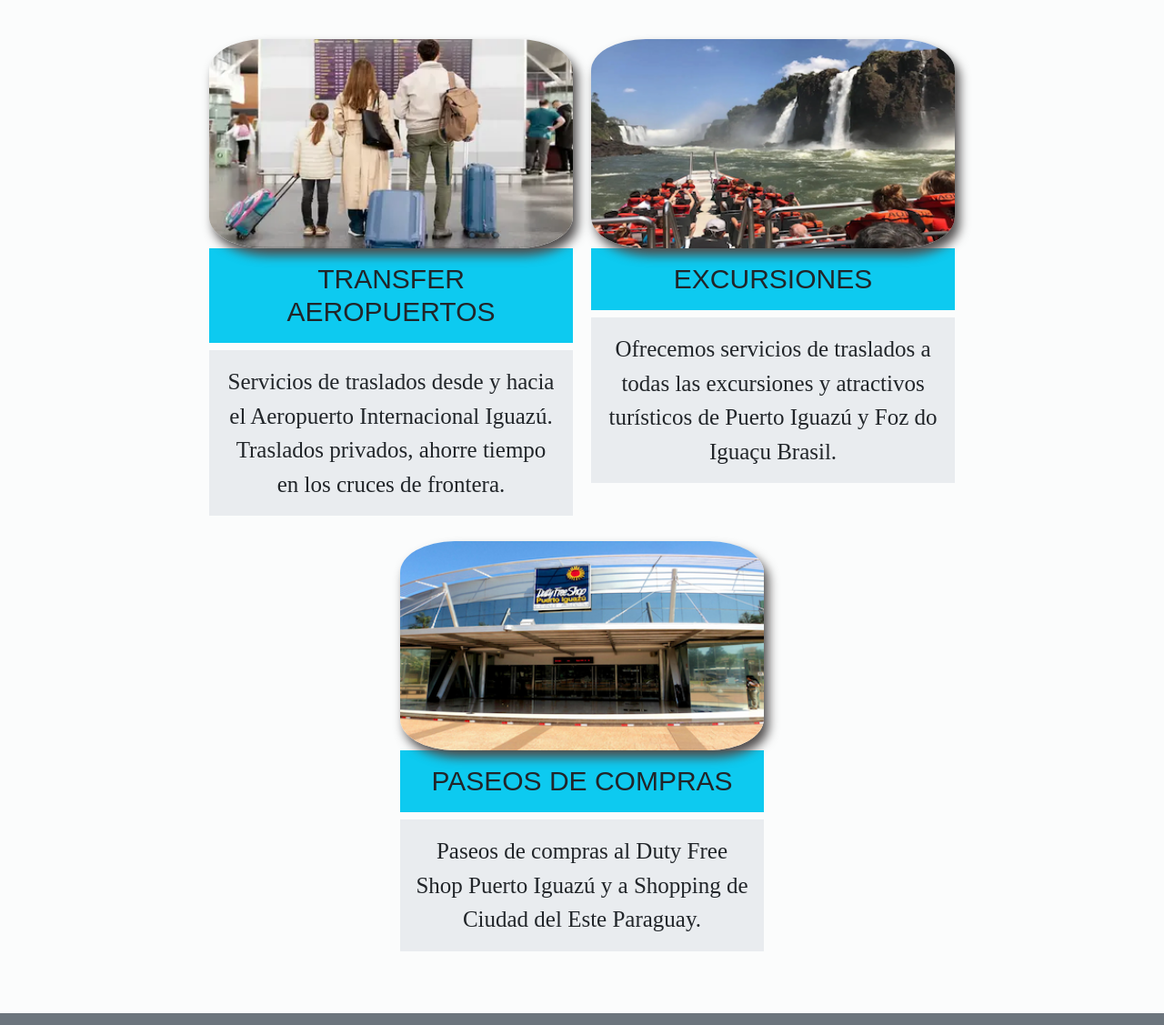
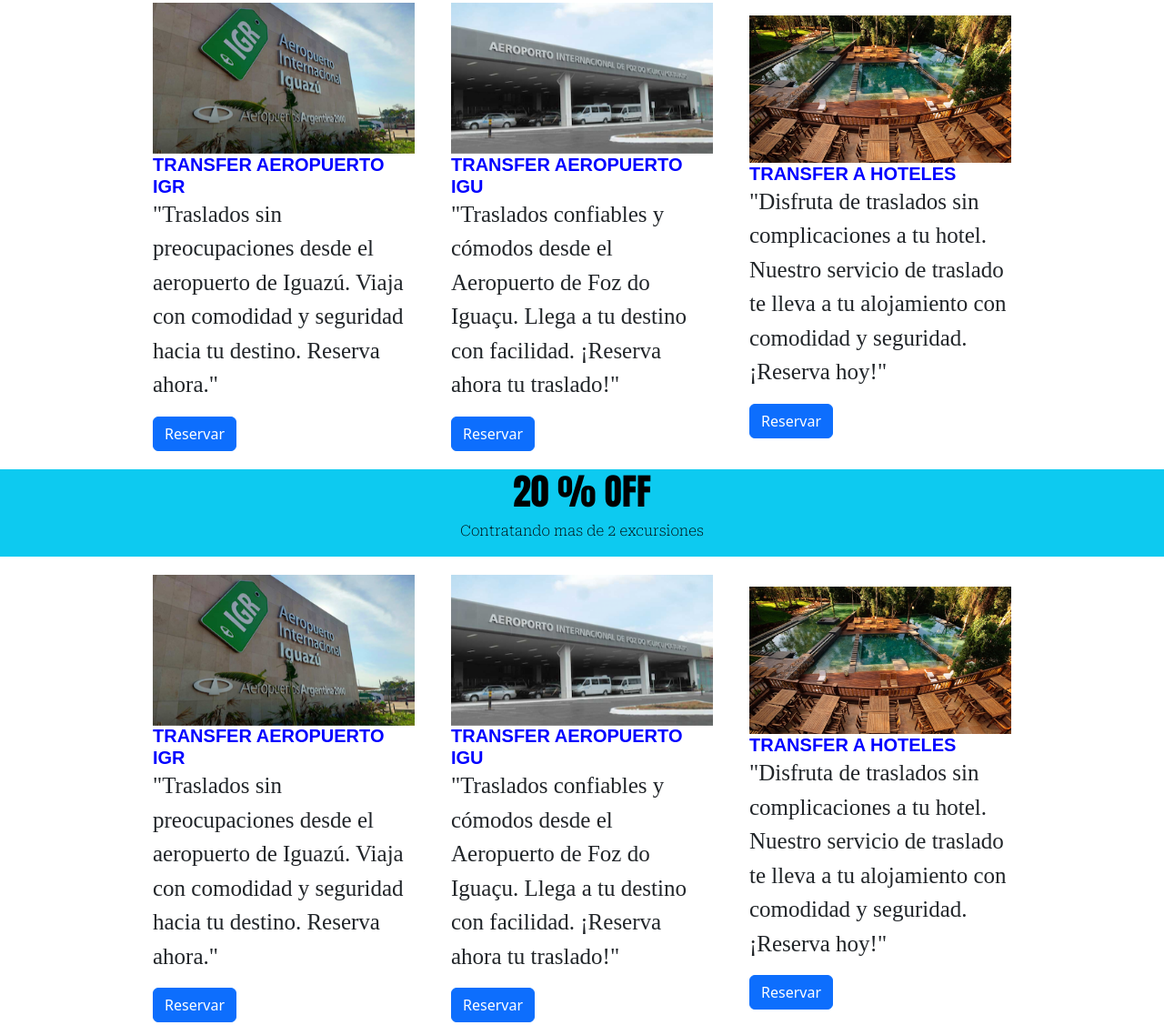
Before and after one commit to hernanpared/comision-46880, a website: page index.html in a window 1280 px wide. Shown: the part 683-1810 px from the top of the page at 91% size. Drawn offline with nearby package versions, Linux system fonts and the light colour scheme; a web font is replaced by a local one.

Commit message:
animaciones pag inicio

```diff
--- a/index.html
+++ b/index.html
@@ -158,67 +158,80 @@
         <!-- Inicio contenedor flex  -->
         <section class="flex-container">
 
-            <article class="item uno">
-                <img src="./assets/aeropuerto de iguazu.webp" alt="familiar en el aeropuerto">
-                <h3 class="class= p-3 mb-2 bg-info text-dark">TRANSFER AEROPUERTOS</h3>
-                <p class="p-3 mb-2 bg-body-secondary">Servicios de traslados desde y hacia el Aeropuerto Internacional
-                    Iguazú. Traslados privados, ahorre
-                    tiempo en los cruces de frontera.</p>
-            </article>
+            <div class="cards">
+                <img src="./assets/aeropuerto iguazu.png" class="card-img-top kenburns-bottom-left" alt="aeropuerto iguazu">
+                <div class="card-body">
+                    <h5 class="card-title card-color">TRANSFER AEROPUERTO IGR</h5>
+                    <p class="card-text">"Traslados sin preocupaciones desde el aeropuerto de Iguazú. Viaja con comodidad y
+                        seguridad hacia tu destino. Reserva ahora."</p>
+                    <a href="./pages/contacto.html" class="btn btn-primary">Reservar</a>
+                </div>
+            </div>
 
-            <article class="item dos">
-                <img src="./assets/excursiones.png" alt="excursiones en misiones">
-                <h3 class="class= p-3 mb-2 bg-info text-dark">EXCURSIONES</h3>
-                <p class="p-3 mb-2 bg-body-secondary">Ofrecemos servicios de traslados a todas las excursiones y
-                    atractivos turísticos de Puerto Iguazú y
-                    Foz do Iguaçu Brasil.</p>
-            </article>
+            <div class="cards">
+                <img src="./assets/aeropuerto de foz.png" class="card-img-top kenburns-bottom-left" alt="aeropuerto de foz">
+                <div class="card-body">
+                    <h5 class="card-title card-color">TRANSFER AEROPUERTO IGU</h5>
+                    <p class="card-text">"Traslados confiables y cómodos desde el Aeropuerto de Foz do Iguaçu.
+                        Llega a tu destino con facilidad. ¡Reserva ahora tu traslado!"</p>
+                    <a href="./pages/contacto.html" class="btn btn-primary">Reservar</a>
+                </div>
+            </div>
 
-            <article class="item tres">
-                <img src="./assets/duty free.png" alt="duty free shop iguazú">
-                <h3 class="class= p-3 mb-2 bg-info text-dark">PASEOS DE COMPRAS</h3>
-                <p class="p-3 mb-2 bg-body-secondary">Paseos de compras al Duty Free Shop Puerto Iguazú y a Shopping de
-                    Ciudad del Este Paraguay.</p>
-            </article>
+            <div class="cards">
+                <img src="./assets/hotel loi suite.jpg" class="card-img-top kenburns-bottom-left" alt="hoteles en iguazu">
+                <div class="card-body">
+                    <h5 class="card-title card-color">TRANSFER A HOTELES</h5>
+                    <p class="card-text">
+                        "Disfruta de traslados sin complicaciones a tu hotel. Nuestro servicio de
+                        traslado te lleva a tu alojamiento con comodidad y seguridad. ¡Reserva hoy!"</p>
+                    <a href="./pages/contacto.html" class="btn btn-primary">Reservar</a>
+                </div>
+            </div>
         </section>
 
         <!-- Fin contenedor flex -->
 
         <!-- ofertas -->
-        <section class="p-3 mb-2 bg-secondary text-white ofertas">
+        <section class="contenedor-ofertas">
             <article>
-                <h2>20 % OFF</h2>
+                <h2 class="tracking-in-contract-bck-bottom">20 % OFF</h2>
                 <p>Contratando mas de 2 excursiones</p>
             </article>
         </section>
         <!-- ofertas -->
 
         <section class="flex-container">
-            <article class="item cuatro">
-                <img src="./assets/minas de wanda.png" alt="minas de wanda">
-                <h3 class="class= p-3 mb-2 bg-info text-dark">MINAS DE WANDA</h3>
-                <p class="p-3 mb-2 bg-body-secondary">Las Minas de Wanda se encuentran ubicadas en la localidad de
-                    Colonia Wanda a unos 40 km de Puerto
-                    Iguazú, 40 min de viaje. Es uno de los destinos mas elegidos de Misiones, una oportunidad única de
-                    conocer el apasionante mundo de las piedras preciosas. </p>
-            </article>
-            <article class="item cinco">
-                <img src="./assets/ruinas de san ignacio.png" alt="ruinas de san ignacio">
-                <h3 class="class= p-3 mb-2 bg-info text-dark">RUINAS DE SAN IGNACIO</h3>
-                <p class="p-3 mb-2 bg-body-secondary">Las Ruinas de San Ignacio, se encuentran ubicadas en la localidad
-                    de San Ignacio Misiones, a unos 240
-                    km de Puerto Iguazú. Son una de las reliquias históricas mejor conservadas de las reducciones
-                    jesuíticas de la región. No se pierda la oportunidad de aprender mas sobre la historia de la región.
-                </p>
-            </article>
-            <article class="item seis">
-                <img src="./assets/cruz de santa ana.png">
-                <h3 class="class= p-3 mb-2 bg-info text-dark">CRUZ DE SANTA ANA</h3>
-                <p class="p-3 mb-2 bg-body-secondary">La Cruz de Santa Ana se encuentra ubicada en la localidad de Santa
-                    Ana Misiones, en un lugar
-                    privilegiado, rodeado de vegetación y fauna autóctona. Es una experiencia inolvidable para estar mas
-                    cerca de la naturaleza y aprender sobre la cultura del lugar. </p>
-            </article>
+            <div class="cards">
+                <img src="./assets/aeropuerto iguazu.png" class="card-img-top kenburns-bottom-left" alt="aeropuerto iguazu">
+                <div class="card-body">
+                    <h5 class="card-title card-color">TRANSFER AEROPUERTO IGR</h5>
+                    <p class="card-text">"Traslados sin preocupaciones desde el aeropuerto de Iguazú. Viaja con comodidad y
+                        seguridad hacia tu destino. Reserva ahora."</p>
+                    <a href="./pages/contacto.html" class="btn btn-primary">Reservar</a>
+                </div>
+            </div>
+
+            <div class="cards">
+                <img src="./assets/aeropuerto de foz.png" class="card-img-top kenburns-bottom-left" alt="aeropuerto de foz">
+                <div class="card-body">
+                    <h5 class="card-title card-color">TRANSFER AEROPUERTO IGU</h5>
+                    <p class="card-text">"Traslados confiables y cómodos desde el Aeropuerto de Foz do Iguaçu.
+                        Llega a tu destino con facilidad. ¡Reserva ahora tu traslado!"</p>
+                    <a href="./pages/contacto.html" class="btn btn-primary">Reservar</a>
+                </div>
+            </div>
+
+            <div class="cards">
+                <img src="./assets/hotel loi suite.jpg" class="card-img-top kenburns-bottom-left" alt="hoteles en iguazu">
+                <div class="card-body">
+                    <h5 class="card-title card-color">TRANSFER A HOTELES</h5>
+                    <p class="card-text">
+                        "Disfruta de traslados sin complicaciones a tu hotel. Nuestro servicio de
+                        traslado te lleva a tu alojamiento con comodidad y seguridad. ¡Reserva hoy!"</p>
+                    <a href="./pages/contacto.html" class="btn btn-primary">Reservar</a>
+                </div>
+            </div>
         </section>
 
 
--- a/scss/layout/_inicio.scss
+++ b/scss/layout/_inicio.scss
@@ -1,4 +1,3 @@
-
 /*carrucel*/
 .d-item {
     height: 500px;
@@ -12,9 +11,9 @@
 
 /*carrucel*/
 
-button{
-    p{
-        a{
+button {
+    p {
+        a {
             text-decoration: none;
         }
     }
@@ -22,14 +21,8 @@ button{
 
 
 .flex-container {
-    background-color: #fbfcfc;
-    width: 100%;
-    height: 100%;
-    padding: 50px;
-    display: flex;
-    align-items: baseline;
-    flex-wrap: wrap;
-    justify-content: center;
+
+    @include display-flex (center, center, 100%, 100%);
 
     .item {
         width: 400px;
@@ -53,9 +46,30 @@ button{
         font-size: 25px;
         font-family: 'Times New Roman', Times, serif;
     }
+
+
+    .cards{
+        width: 18rem;
+        margin: 20px;
+
+    }
+
+    .card-color{
+        color: blue;
+        font-weight: 900;
+    }
+
 }
 
-.ofertas {
+
+.contenedor-ofertas{
+    @include display-flex(center, center, 100%, 100%);
+    background-color: #0DCAF0;
+    color: black;
+    h2{
+    font-family: Impact, Haettenschweiler, 'Arial Narrow Bold', sans-serif;
+    font-size: 40px;
     text-align: center;
+    }
 
 }
--- /dev/null
+++ b/scss/utilities/_animaciones.scss
@@ -0,0 +1,74 @@
+/*animacion img*/
+.kenburns-bottom-left {
+    -webkit-animation: kenburns-bottom-left 5s ease-out alternate-reverse both;
+    animation: kenburns-bottom-left 5s ease-out alternate-reverse both
+}
+
+/* ----------------------------------------------
+ * Generated by Animista on 2023-10-18 12:2:55
+ * Licensed under FreeBSD License.
+ * See http://animista.net/license for more info.
+ * w: http://animista.net, t: @cssanimista
+ * ---------------------------------------------- */
+
+@-webkit-keyframes kenburns-bottom-left {
+    0% {
+        -webkit-transform: scale(1) translate(0, 0);
+        transform: scale(1) translate(0, 0);
+        -webkit-transform-origin: 16% 84%;
+        transform-origin: 16% 84%
+    }
+
+    100% {
+        -webkit-transform: scale(1.25) translate(-20px, 15px);
+        transform: scale(1.25) translate(-20px, 15px);
+        -webkit-transform-origin: left bottom;
+        transform-origin: left bottom
+    }
+}
+
+@keyframes kenburns-bottom-left {
+    0% {
+        -webkit-transform: scale(1) translate(0, 0);
+        transform: scale(1) translate(0, 0);
+        -webkit-transform-origin: 16% 84%;
+        transform-origin: 16% 84%
+    }
+
+    100% {
+        -webkit-transform: scale(1.25) translate(-20px, 15px);
+        transform: scale(1.25) translate(-20px, 15px);
+        -webkit-transform-origin: left bottom;
+        transform-origin: left bottom
+    }
+}
+
+
+/*animacion promociones*/
+.tracking-in-contract-bck-bottom {
+    animation: tracking-in-contract-bck-bottom 1s cubic-bezier(.215, .61, .355, 1.000) 3 both
+}
+
+/* ----------------------------------------------
+ * Generated by Animista on 2023-10-18 12:23:52
+ * Licensed under FreeBSD License.
+ * See http://animista.net/license for more info.
+ * w: http://animista.net, t: @cssanimista
+ * ---------------------------------------------- */
+
+@keyframes tracking-in-contract-bck-bottom {
+    0% {
+        letter-spacing: 1em;
+        transform: translateZ(400px) translateY(300px);
+        opacity: 0
+    }
+
+    40% {
+        opacity: .6
+    }
+
+    100% {
+        transform: translateZ(0) translateY(0);
+        opacity: 1
+    }
+}
--- a/scss/utilities/_mixins.scss
+++ b/scss/utilities/_mixins.scss
@@ -10,3 +10,12 @@
     justify-content: $justify;
     gap: $gap;
 }
+
+
+@mixin display-flex ($justify, $align, $width, $height){
+    display: flex;
+    justify-content: center;
+    align-items: center;
+    width: 100%;
+    height: 100%;
+}
```
Also changed, not shown: css/style.css.
